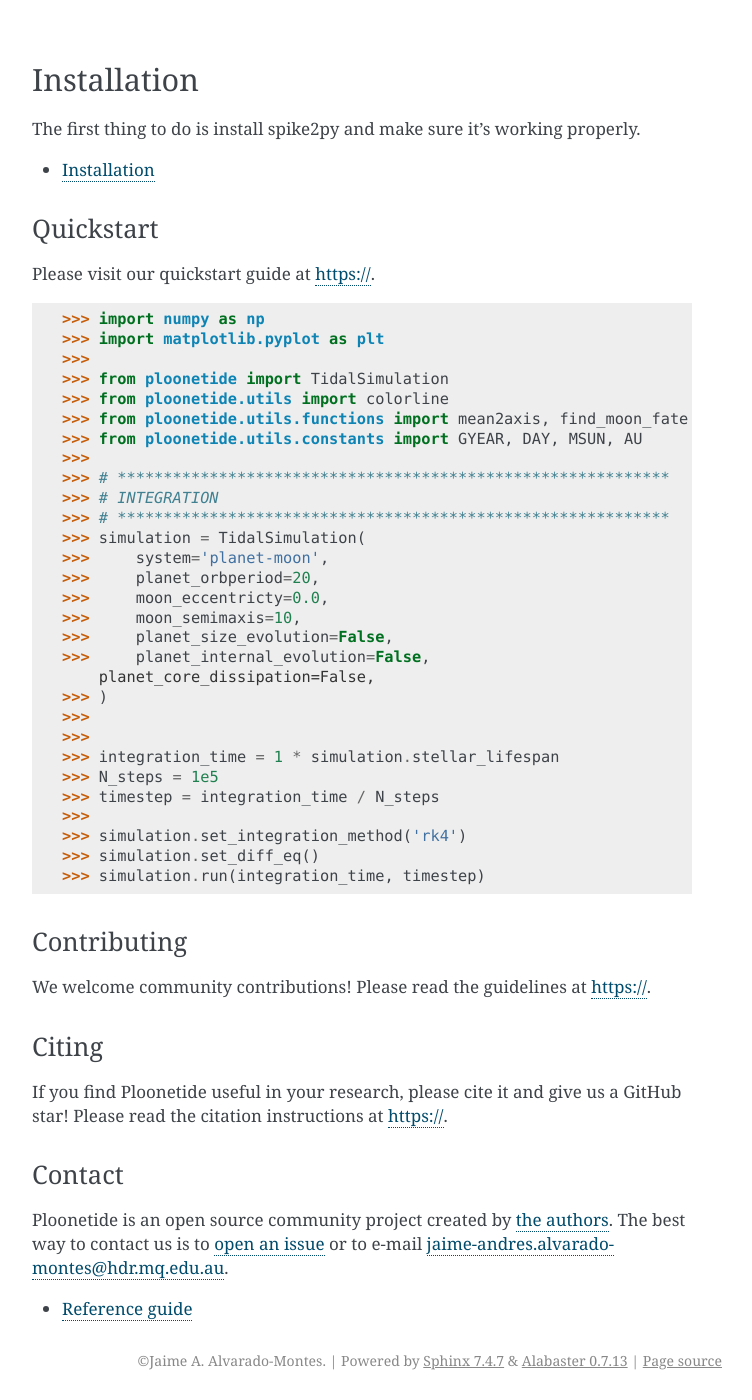
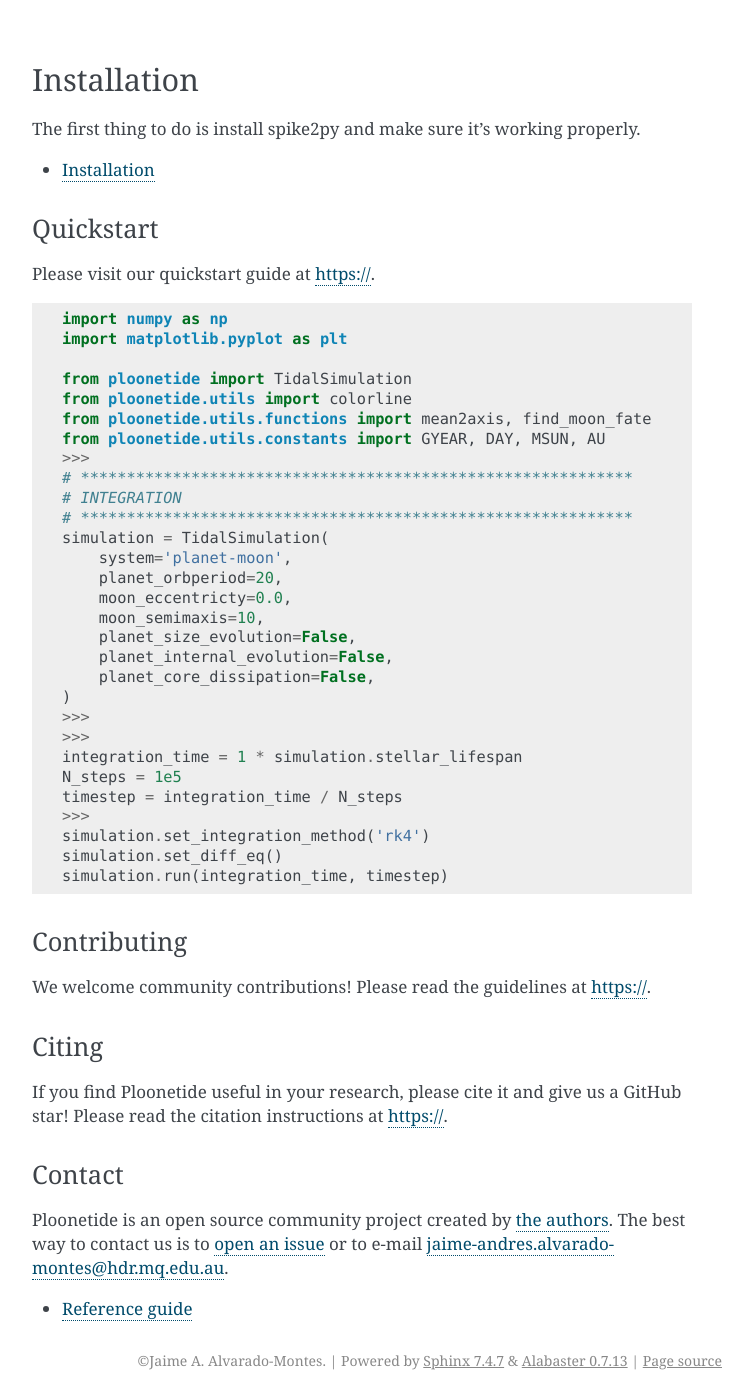
Before and after one commit to BVengo/ploonetide, a Sphinx documentation site: the page built from docs/source/index.rst, in a window 1280 px wide and 1400 px high, scrolled down 707 px. Shown: the whole window, without its empty margins (388-1140 px from the left). Built offline with Sphinx 7.4.7, drawn with Linux system fonts in a browser that asks for light colours; pages that are not in the unit, such as notebooks, are missing from menus; the version number is read from the project's files by our own code.

Commit message:
Edit to index

```diff
--- a/docs/source/index.rst
+++ b/docs/source/index.rst
@@ -43,35 +43,37 @@
 
 Please visit our quickstart guide at `https:// <https://>`_.
 
->>> import numpy as np
->>> import matplotlib.pyplot as plt
->>>
->>> from ploonetide import TidalSimulation
->>> from ploonetide.utils import colorline
->>> from ploonetide.utils.functions import mean2axis, find_moon_fate
->>> from ploonetide.utils.constants import GYEAR, DAY, MSUN, AU
->>>
->>> # ************************************************************
->>> # INTEGRATION
->>> # ************************************************************
->>> simulation = TidalSimulation(
->>>     system='planet-moon',
->>>     planet_orbperiod=20,
->>>     moon_eccentricty=0.0,
->>>     moon_semimaxis=10,
->>>     planet_size_evolution=False,
->>>     planet_internal_evolution=False,
-    planet_core_dissipation=False,
->>> )
->>>
->>>
->>> integration_time = 1 * simulation.stellar_lifespan
->>> N_steps = 1e5
->>> timestep = integration_time / N_steps
->>>
->>> simulation.set_integration_method('rk4')
->>> simulation.set_diff_eq()
->>> simulation.run(integration_time, timestep)
+.. code-block:: python
+
+    import numpy as np
+    import matplotlib.pyplot as plt
+
+    from ploonetide import TidalSimulation
+    from ploonetide.utils import colorline
+    from ploonetide.utils.functions import mean2axis, find_moon_fate
+    from ploonetide.utils.constants import GYEAR, DAY, MSUN, AU
+    >>>
+    # ************************************************************
+    # INTEGRATION
+    # ************************************************************
+    simulation = TidalSimulation(
+        system='planet-moon',
+        planet_orbperiod=20,
+        moon_eccentricty=0.0,
+        moon_semimaxis=10,
+        planet_size_evolution=False,
+        planet_internal_evolution=False,
+        planet_core_dissipation=False,
+    )
+    >>>
+    >>>
+    integration_time = 1 * simulation.stellar_lifespan
+    N_steps = 1e5
+    timestep = integration_time / N_steps
+    >>>
+    simulation.set_integration_method('rk4')
+    simulation.set_diff_eq()
+    simulation.run(integration_time, timestep)
 
 
 Contributing
```
